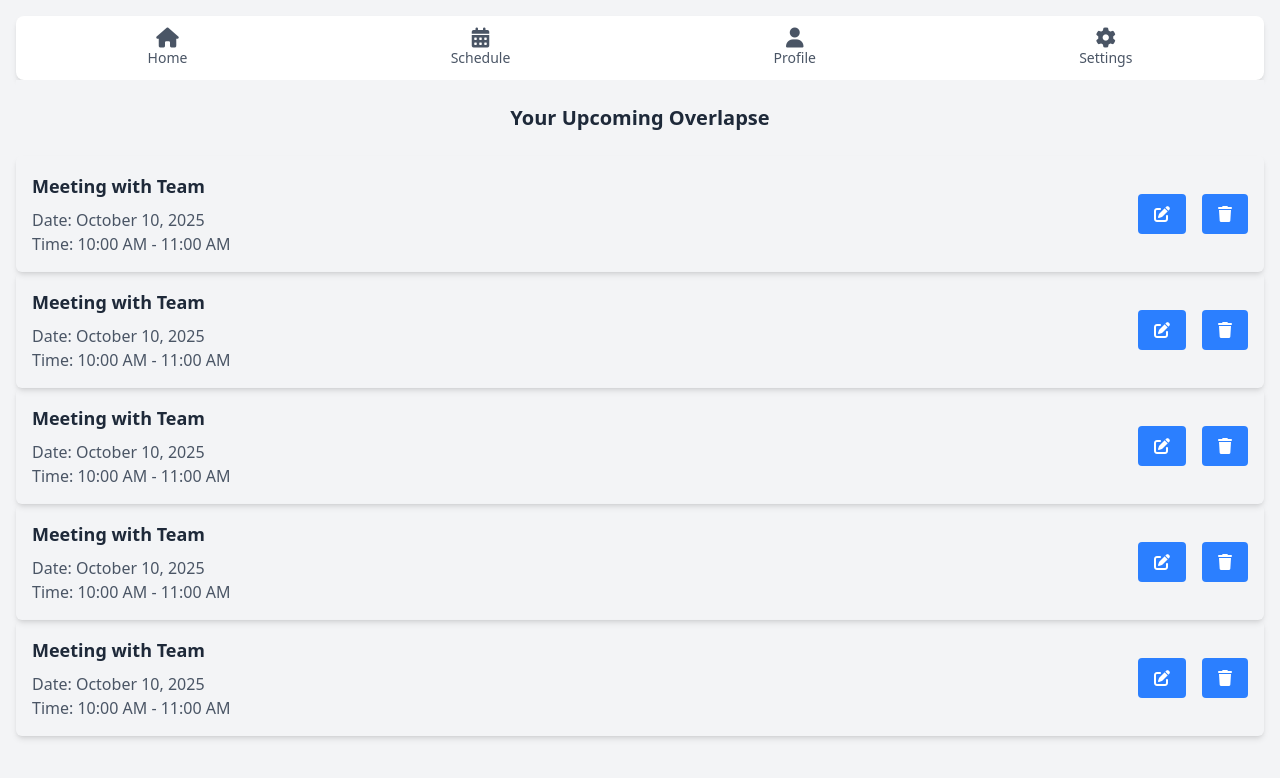
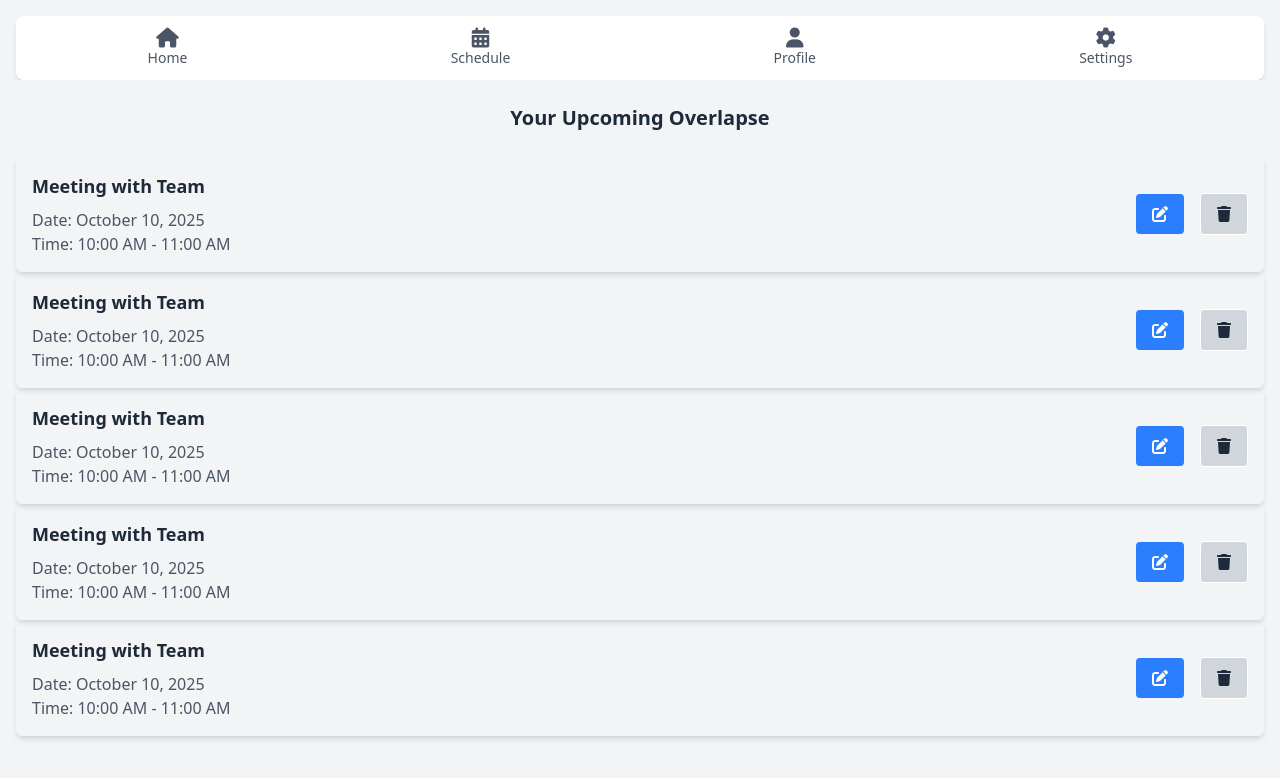
Before and after one commit to rocky-mcgoey/mobile-dev, a plain HTML site: page index.html in a window 1280 px wide. Drawn offline with nearby package versions, Linux system fonts and the light colour scheme.

Commit message:
Fixed styling a bit

```diff
--- a/index.html
+++ b/index.html
@@ -64,9 +64,9 @@
 									<i class="fa-solid fa-pen-to-square"></i>
 								</button>
 								<button
-									class="inline-block bg-blue-500 hover:bg-blue-700 text-white font-bold py-2 px-4 rounded mr-4"
+									class="inline-block bg-gray-300 border hover:bg-blue-700 text-white font-bold py-2 px-4 rounded mr-4"
 								>
-									<i class="fa-solid fa-trash"></i>
+									<i class="fa-solid fa-trash text-gray-800"></i>
 								</button>
 							</div>
 						</article>
@@ -86,9 +86,9 @@
 									<i class="fa-solid fa-pen-to-square"></i>
 								</button>
 								<button
-									class="inline-block bg-blue-500 hover:bg-blue-700 text-white font-bold py-2 px-4 rounded mr-4"
+									class="inline-block bg-gray-300 border hover:bg-blue-700 text-white font-bold py-2 px-4 rounded mr-4"
 								>
-									<i class="fa-solid fa-trash"></i>
+									<i class="fa-solid fa-trash text-gray-800"></i>
 								</button>
 							</div>
 						</article>
@@ -108,9 +108,9 @@
 									<i class="fa-solid fa-pen-to-square"></i>
 								</button>
 								<button
-									class="inline-block bg-blue-500 hover:bg-blue-700 text-white font-bold py-2 px-4 rounded mr-4"
+									class="inline-block bg-gray-300 border hover:bg-blue-700 text-white font-bold py-2 px-4 rounded mr-4"
 								>
-									<i class="fa-solid fa-trash"></i>
+									<i class="fa-solid fa-trash text-gray-800"></i>
 								</button>
 							</div>
 						</article>
@@ -130,9 +130,9 @@
 									<i class="fa-solid fa-pen-to-square"></i>
 								</button>
 								<button
-									class="inline-block bg-blue-500 hover:bg-blue-700 text-white font-bold py-2 px-4 rounded mr-4"
+									class="inline-block bg-gray-300 border hover:bg-blue-700 text-white font-bold py-2 px-4 rounded mr-4"
 								>
-									<i class="fa-solid fa-trash"></i>
+									<i class="fa-solid fa-trash text-gray-800"></i>
 								</button>
 							</div>
 						</article>
@@ -152,13 +152,14 @@
 									<i class="fa-solid fa-pen-to-square"></i>
 								</button>
 								<button
-									class="inline-block bg-blue-500 hover:bg-blue-700 text-white font-bold py-2 px-4 rounded mr-4"
+									class="inline-block bg-gray-300 border hover:bg-blue-700 text-white font-bold py-2 px-4 rounded mr-4"
 								>
-									<i class="fa-solid fa-trash"></i>
+									<i class="fa-solid fa-trash text-gray-800"></i>
 								</button>
 							</div>
 						</article>
 					</li>
+
 				</ul>
 			</section>
 
```
